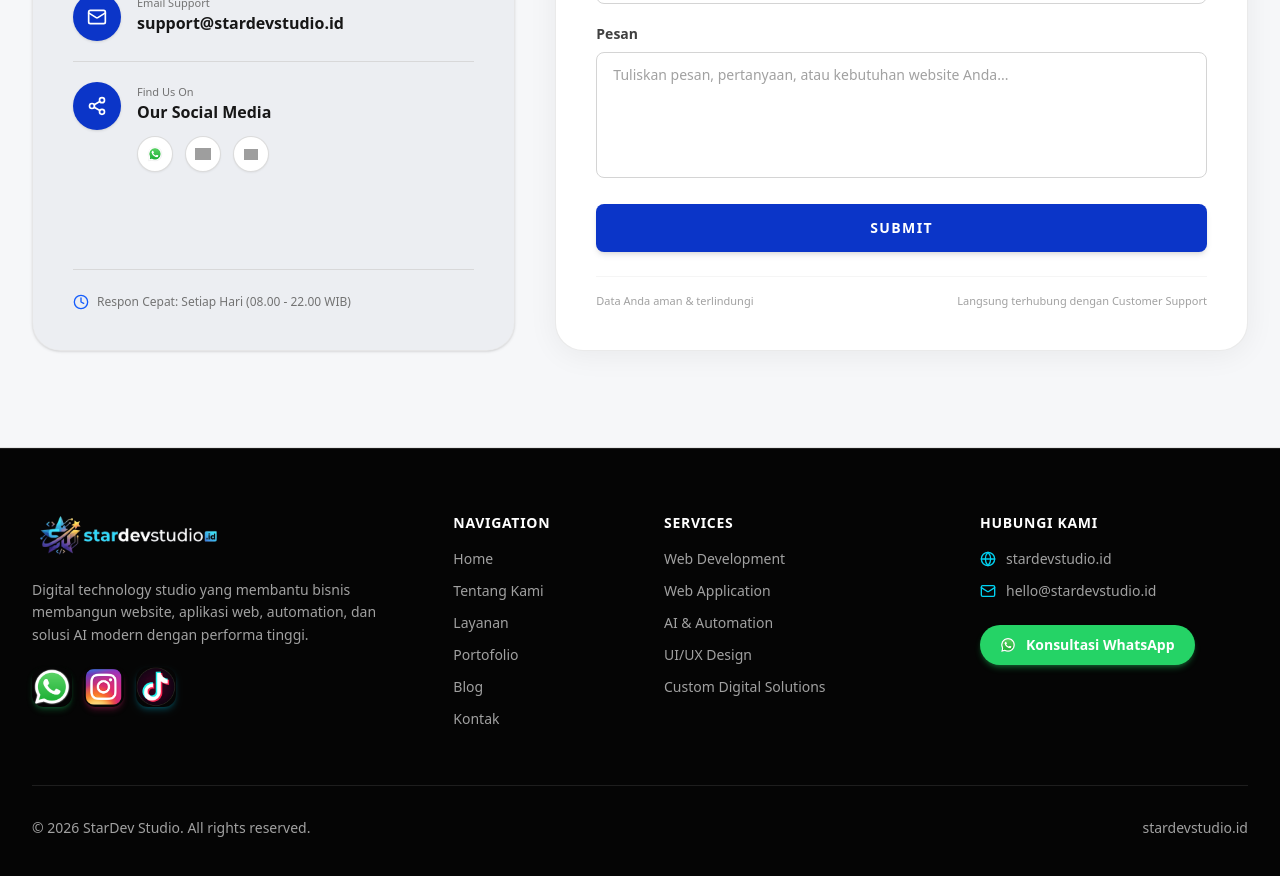
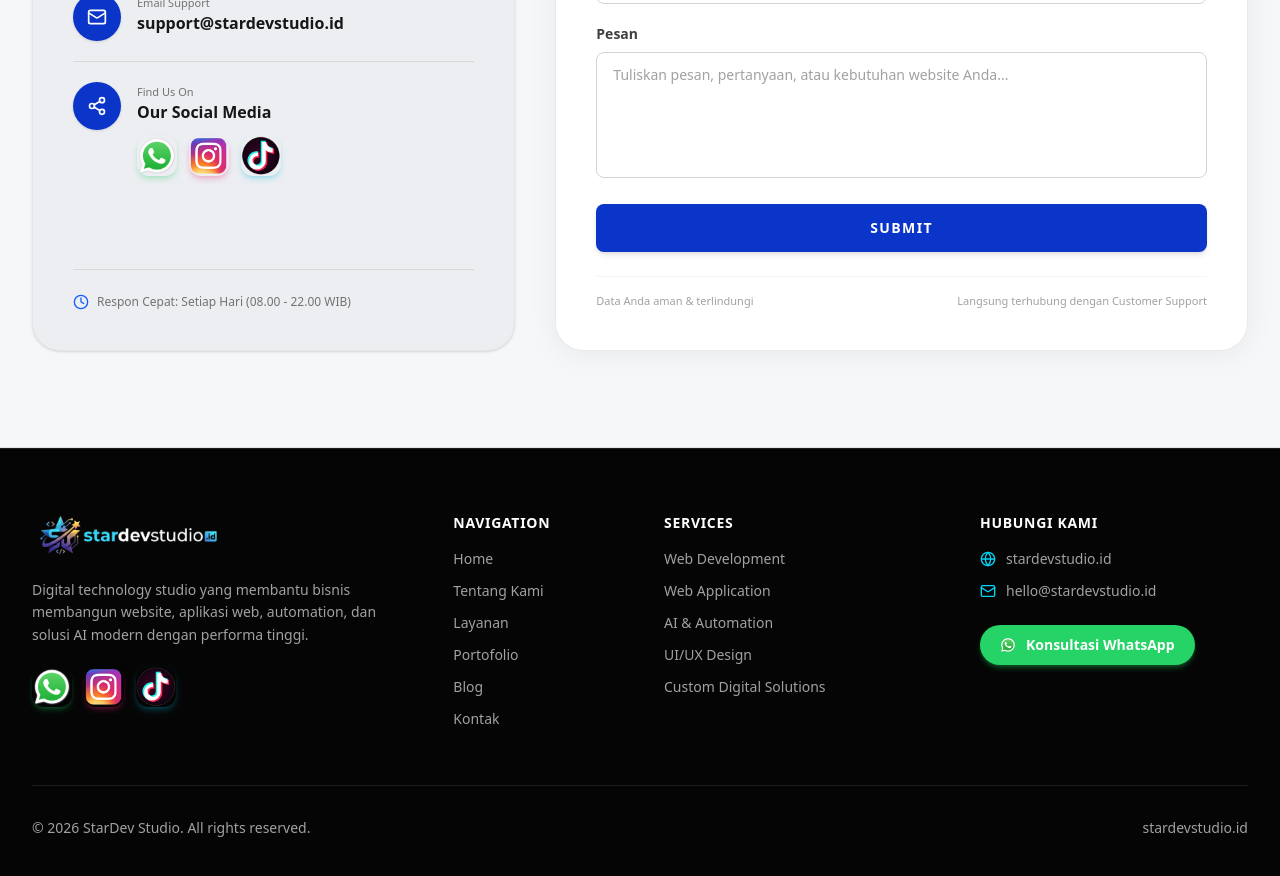
Before and after one commit to salman070104/stardevstudio, a Next.js app: page /kontak in a window 1280 px wide. Shown: the part 900-1776 px from the top of the page. Built offline with nearby package versions, Linux system fonts and the light colour scheme; grey boxes are pictures that could not be loaded.

Commit message:
fix(kontak): gunakan logo medsos yang sama seperti di footer (WA, IG, TikTok)

```diff
--- a/src/app/kontak/page.tsx
+++ b/src/app/kontak/page.tsx
@@ -166,22 +166,22 @@ export default function KontakPage() {
                           Our Social Media
                         </div>
 
-                        {/* Social Media Circular Buttons */}
+                        {/* Social Media Links (Persis seperti di Footer) */}
                         <div className="flex items-center gap-3">
                           {/* WhatsApp */}
                           <a
                             href="https://wa.me/6281929442611"
                             target="_blank"
                             rel="noopener noreferrer"
-                            className="w-9 h-9 rounded-full bg-white hover:bg-neutral-100 border border-neutral-300/80 flex items-center justify-center transition-all hover:scale-110 shadow-xs"
-                            aria-label="WhatsApp"
-                            title="WhatsApp"
+                            className="w-10 h-10 rounded-xl overflow-hidden flex items-center justify-center hover:scale-110 transition-all duration-200 shadow-md shadow-[#25D366]/25"
+                            aria-label="WhatsApp StarDev Studio"
+                            title="WhatsApp: 081929442611"
                           >
                             {/* eslint-disable-next-line @next/next/no-img-element */}
                             <img
                               src="/WhatsApp.svg.webp"
                               alt="WhatsApp"
-                              className="w-4 h-4 object-contain"
+                              className="w-full h-full object-contain"
                             />
                           </a>
 
@@ -190,32 +190,32 @@ export default function KontakPage() {
                             href="https://www.instagram.com/stardevstudio?stkn=MW5mcWQ1N2JjbnI1dQ=="
                             target="_blank"
                             rel="noopener noreferrer"
-                            className="w-9 h-9 rounded-full bg-white hover:bg-neutral-100 border border-neutral-300/80 flex items-center justify-center transition-all hover:scale-110 shadow-xs"
-                            aria-label="Instagram"
-                            title="Instagram"
+                            className="w-10 h-10 rounded-xl overflow-hidden flex items-center justify-center hover:scale-110 transition-all duration-200 shadow-md shadow-[#ee2a7b]/25"
+                            aria-label="Instagram StarDev Studio"
+                            title="Instagram: @stardevstudio"
                           >
                             {/* eslint-disable-next-line @next/next/no-img-element */}
                             <img
-                              src="/Instagram_logo_2022.svg.webp"
+                              src="/images/instagram.png"
                               alt="Instagram"
-                              className="w-4 h-4 object-contain"
+                              className="w-full h-full object-contain"
                             />
                           </a>
 
                           {/* TikTok */}
                           <a
-                            href="https://www.tiktok.com/@stardevstudio?_t=ZS-90sQ68V2d1p&_r=1"
+                            href="https://www.tiktok.com/@jasapembuatanwebsite05?_r=1&_t=ZS-9AMJAapJNZO"
                             target="_blank"
                             rel="noopener noreferrer"
-                            className="w-9 h-9 rounded-full bg-white hover:bg-neutral-100 border border-neutral-300/80 flex items-center justify-center transition-all hover:scale-110 shadow-xs"
-                            aria-label="TikTok"
-                            title="TikTok"
+                            className="w-10 h-10 rounded-xl overflow-hidden flex items-center justify-center hover:scale-110 transition-all duration-200 shadow-md shadow-cyan-500/25"
+                            aria-label="TikTok StarDev Studio"
+                            title="TikTok: @jasapembuatanwebsite05"
                           >
                             {/* eslint-disable-next-line @next/next/no-img-element */}
                             <img
-                              src="/tiktok-icon-black-1-logo-svgrepo-com.svg"
+                              src="/images/tiktok.png"
                               alt="TikTok"
-                              className="w-3.5 h-3.5 object-contain"
+                              className="w-full h-full object-contain"
                             />
                           </a>
                         </div>
```
